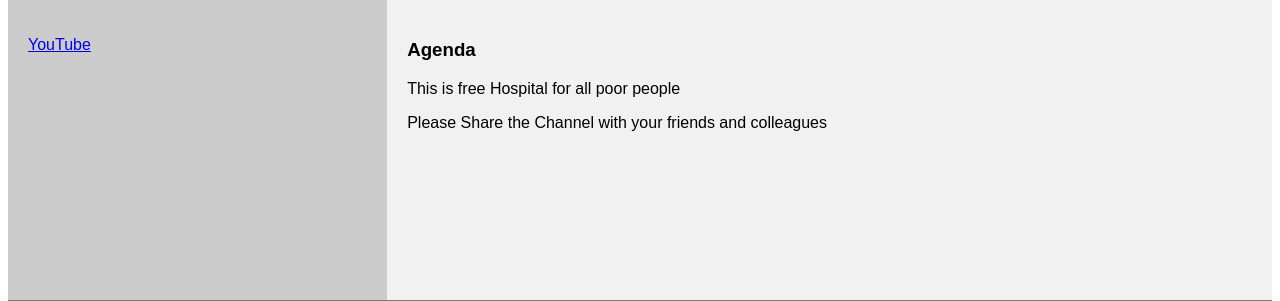
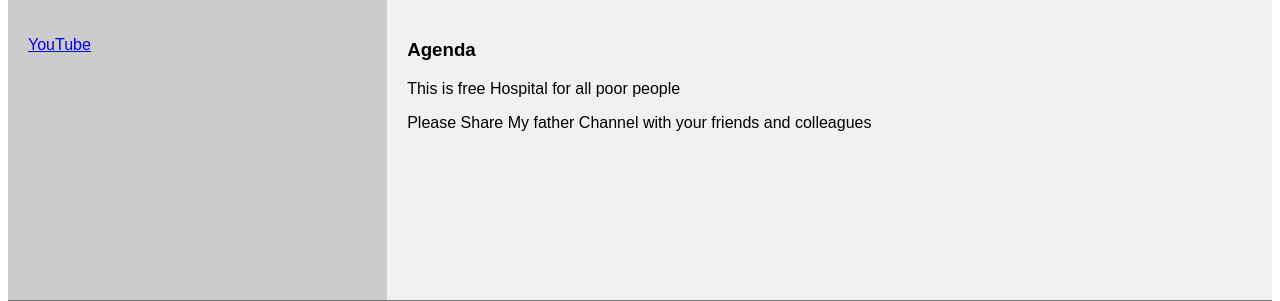
Before and after one commit to iam-veeramalla/Docker-Zero-to-Hero, a Django app: page /demo/ in a window 1280 px wide. Shown: the part 216-517 px from the top of the page. Run offline with Django 4.2, Linux system fonts and the light colour scheme.

Commit message:
name changed
Krish

```diff
--- a/examples/python-web-app/devops/demo/templates/demo_site.html
+++ b/examples/python-web-app/devops/demo/templates/demo_site.html
@@ -86,7 +86,7 @@ footer {
   <article>
     <h1>Agenda</h1>
     <p>This is free Hospital for all poor people </p>
-    <p>Please Share the Channel with your friends and colleagues</p>
+    <p>Please Share My father Channel with your friends and colleagues</p>
   </article>
 </section>
 
```
